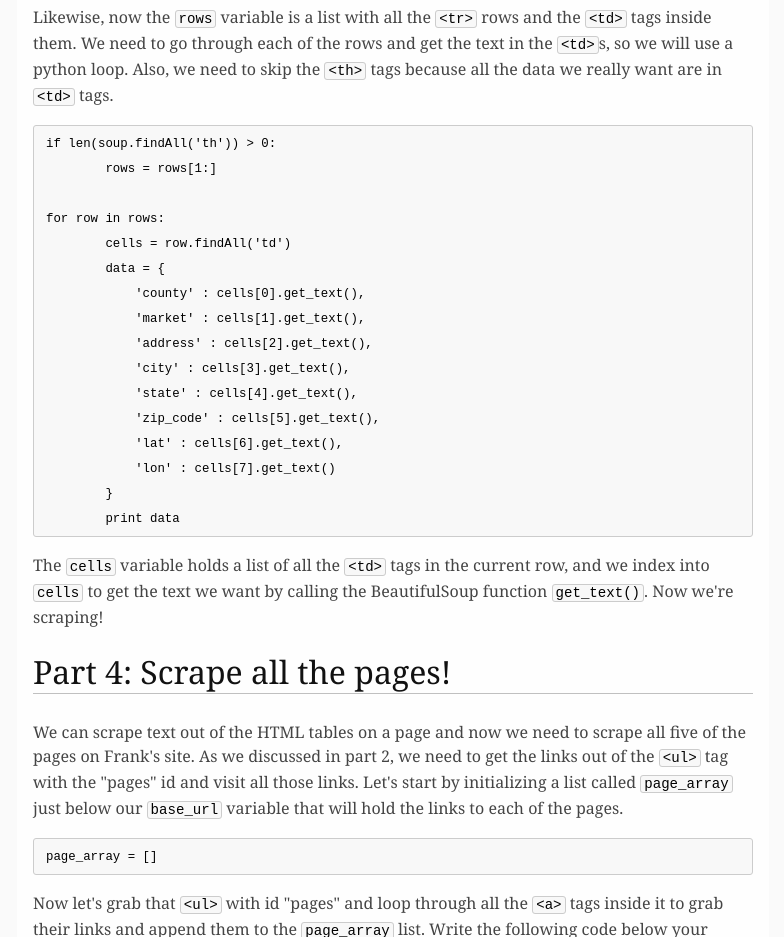
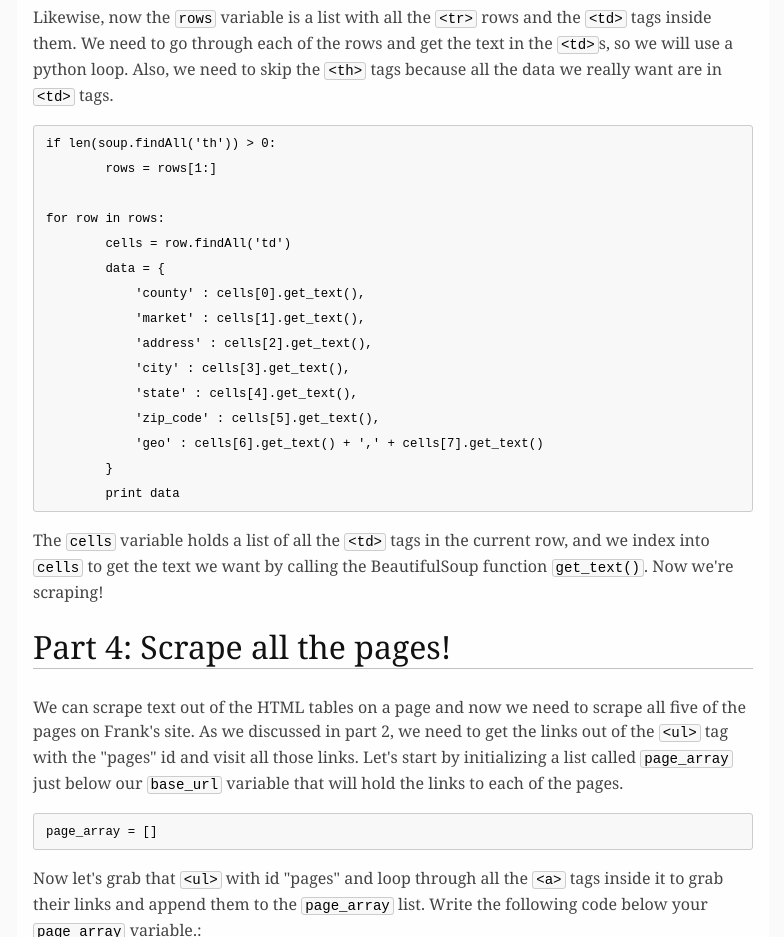
Before and after one commit to frankbi/AAJA-Scraper, a plain HTML site: page tutorial.html in a window 1280 px wide. Shown: the part 2480-3417 px from the top of the page, without its empty margins (247-1031 px from the left). Drawn offline with Linux system fonts and the light colour scheme.

Commit message:
combine lat lon in column for fusion tables

```diff
--- a/tutorial.html
+++ b/tutorial.html
@@ -197,8 +197,7 @@ for row in rows:
             'city' : cells[3].get_text(),
             'state' : cells[4].get_text(),
             'zip_code' : cells[5].get_text(),
-            'lat' : cells[6].get_text(),
-            'lon' : cells[7].get_text()
+            'geo' : cells[6].get_text() + ',' + cells[7].get_text()
         }
         print data
 </code></pre>
```
Also changed, not shown: 1 other file.
